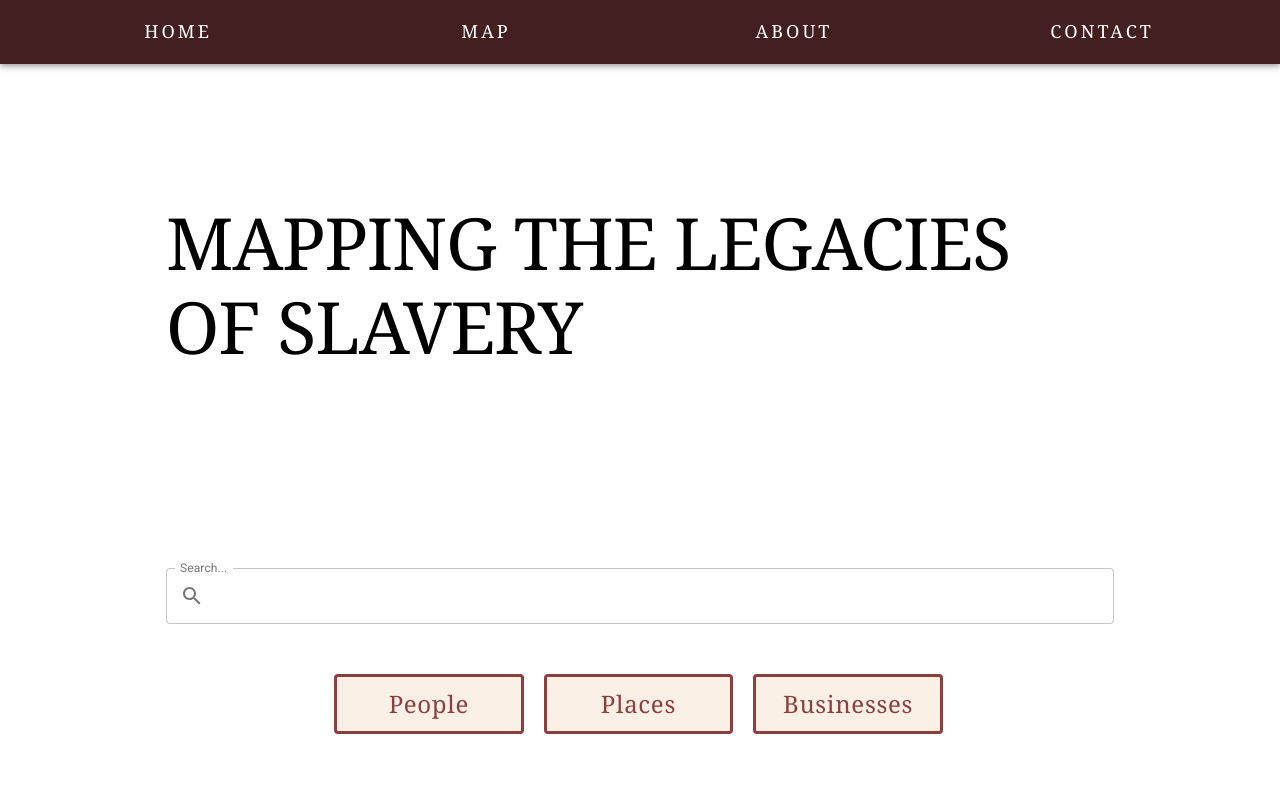
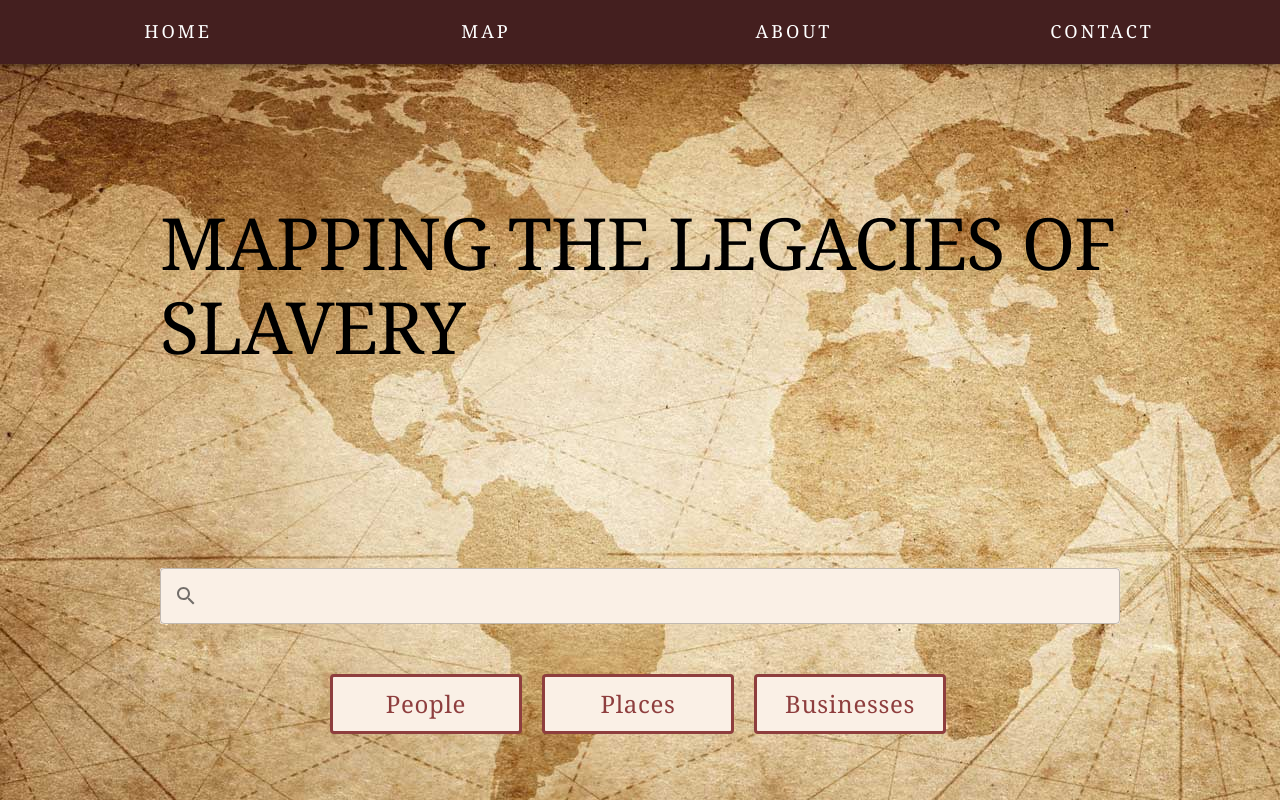
Before and after one commit to mmadhira10/Digital-Mapping-Of-Slavery, a React (Create React App) app in the folder client/: page / in a window 1280 px wide. Built offline with nearby package versions, Linux system fonts and the light colour scheme; the HTML template or start-up script is replaced by a standard one.

Commit message:
map and search bar

```diff
--- a/client/src/components/HomeScreen.js
+++ b/client/src/components/HomeScreen.js
@@ -6,7 +6,7 @@ import { styled } from '@mui/material/styles';
 import Button, { ButtonProps } from '@mui/material/Button';
 import { Typography } from "@mui/material";
 import Box from '@mui/material/Box';
-import background from './img/background.jpg';
+import background from './img/WorldImage.jpg';
 
 const NewButton = styled(Button)({
     boxShadow: 'none',
@@ -54,8 +54,8 @@ export default function HomeScreen() {
 
     return(
         <ThemeProvider theme={theme}>
-            <Box sx={{ flexGrow: 3 }} >
-            {/* <Box sx={{ flexGrow: 3 }} style={{ backgroundImage: `url(${background})`, position: 'absolute', left: 0, right: 0, top: 0, height: '100%'}}> */}
+            {/* <Box sx={{ flexGrow: 3 }} > */}
+            <Box sx={{ flexGrow: 3 }} style={{ backgroundImage: `url(${background})`, position: 'absolute', left: 0, right: 0, top: 0, height: '100%'}}>
                 <Box class="styledTextField" style={{position: 'static', maxWidth: '75%', margin: 'auto', marginTop: '200px'}}>
                     <Typography variant="h1"> MAPPING THE LEGACIES OF SLAVERY </Typography>
                 </Box>
--- a/client/src/components/SearchBar.js
+++ b/client/src/components/SearchBar.js
@@ -21,14 +21,14 @@ export default function SearchBar() {
     });
     return (
       <ThemeProvider theme={theme}>
-        <TextField fullWidth id="outlined-start-adornment" label="Search..." variant="outlined"
+        <TextField fullWidth id="outlined-start-adornment" variant="outlined"
             InputProps={{
                 startAdornment:
                   <InputAdornment position="start">
                     <SearchIcon/>
                   </InputAdornment>,
               }}
-              style={{borderRadius: '2px'}}
+              style={{borderRadius: '2px', backgroundColor: 'linen'}}
         >
 
         </TextField>
```
Also changed, not shown: client/src/components/img/WorldImage.jpg (added).
